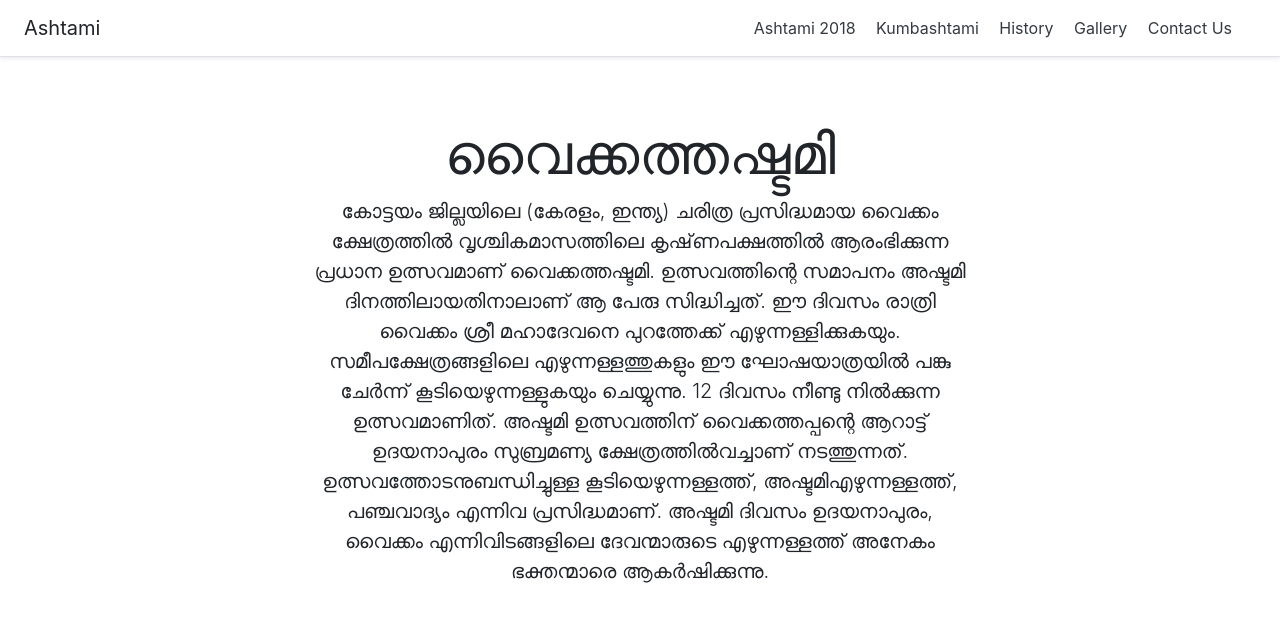
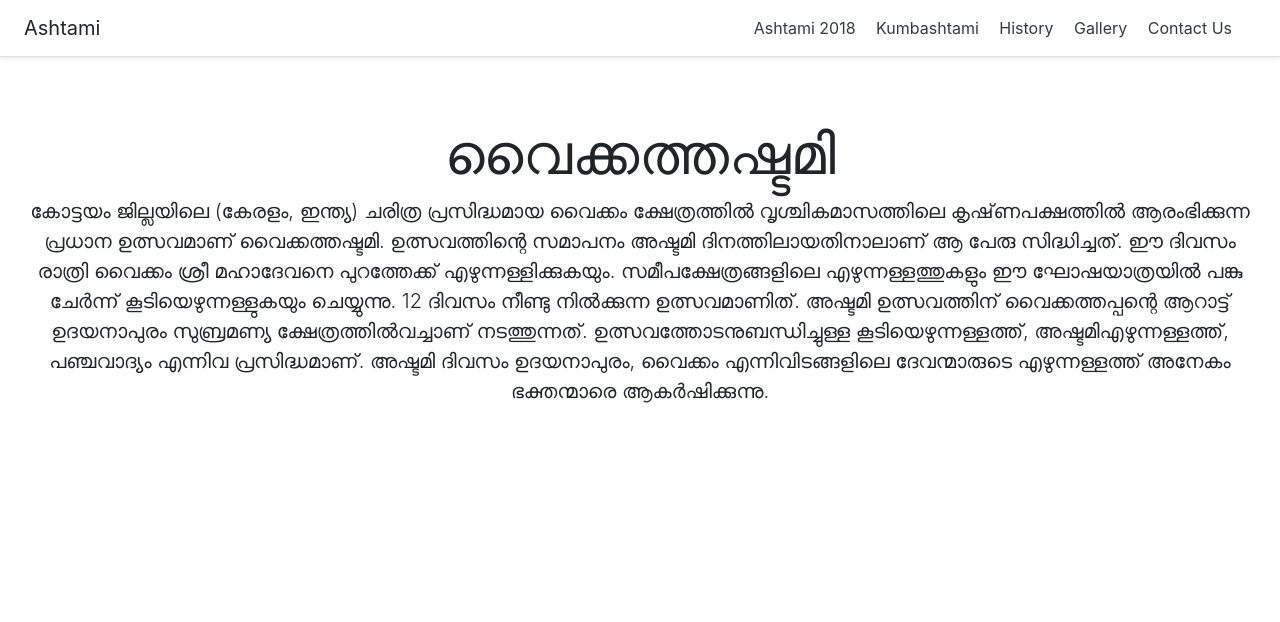
Before and after one commit to anuraj/ashtami.online, a Jekyll site: the page built from index.html, in a window 1280 px wide. Shown: the top 622 px of the page. Built offline with Jekyll 4.4.1, drawn with Linux system fonts in a browser that asks for light colours.

Commit message:
Style removed

```diff
--- a/_layouts/default.html
+++ b/_layouts/default.html
@@ -7,19 +7,6 @@
     <link href="favicon.ico" rel="shortcut icon" />
     <link rel="stylesheet" href="https://stackpath.bootstrapcdn.com/bootstrap/4.1.3/css/bootstrap.min.css" integrity="sha384-MCw98/SFnGE8fJT3GXwEOngsV7Zt27NXFoaoApmYm81iuXoPkFOJwJ8ERdknLPMO"
         crossorigin="anonymous">
-    <style>
-        .container {
-            max-width: 960px;
-        }
-
-        .program-header {
-            max-width: 700px;
-        }
-
-        .card-deck .card {
-            min-width: 220px;
-        }
-    </style>
     <title>{{ page.title }}</title>
 </head>
 
```
Also changed, not shown: index.html (+7 -1 lines).
